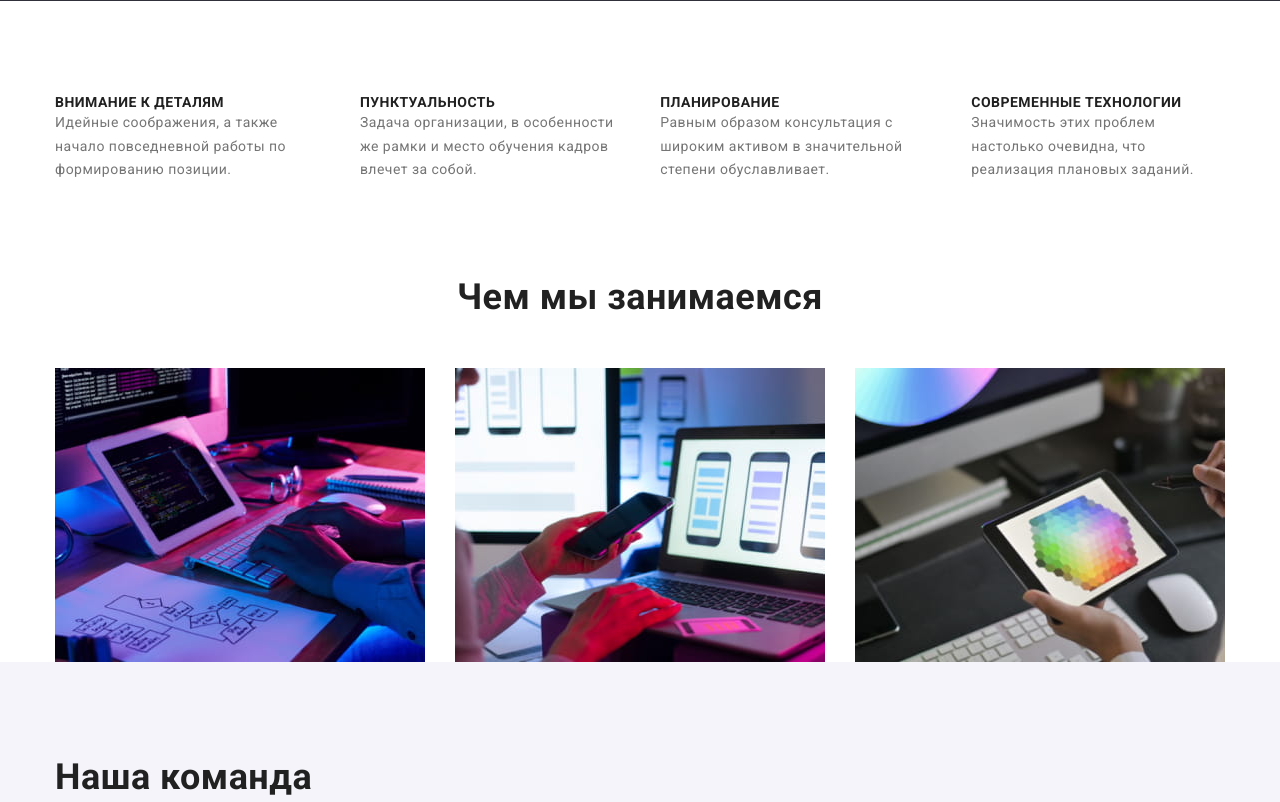
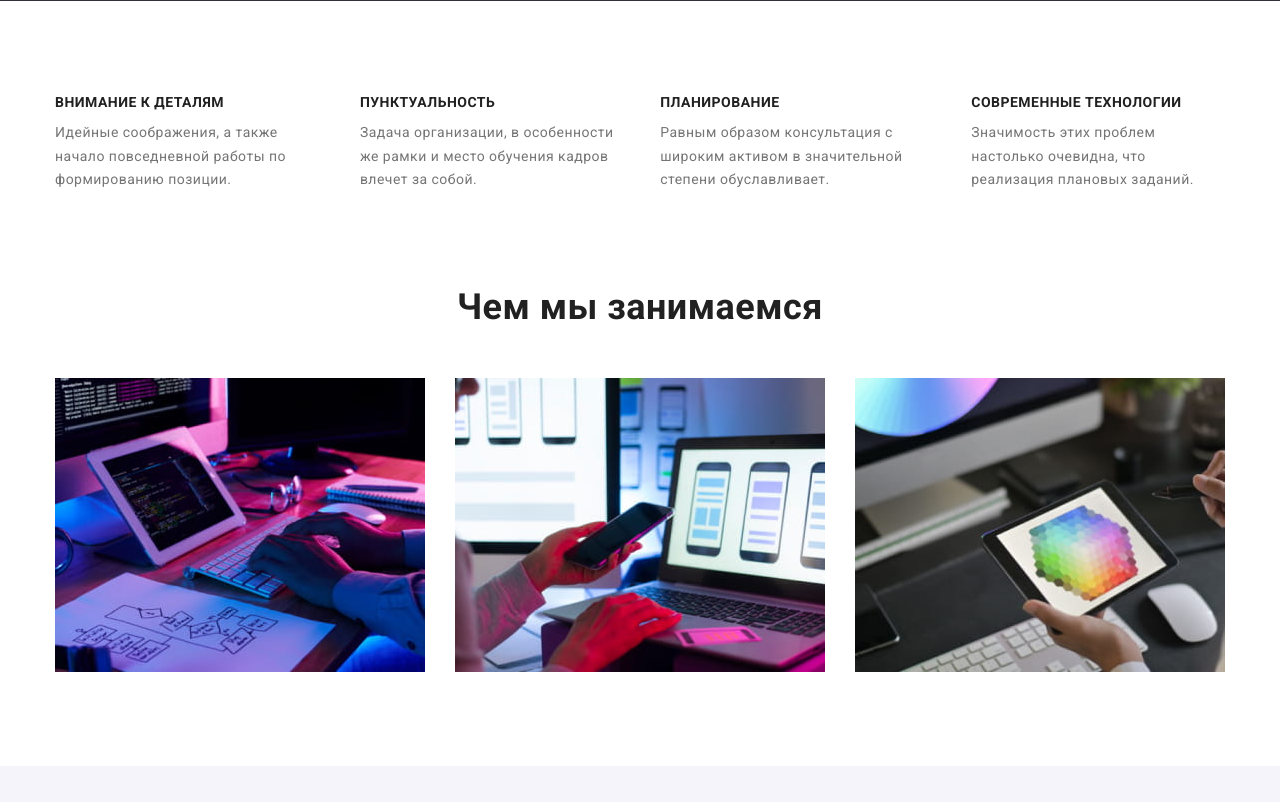
Before and after one commit to Maks-Budiukin/goit-markup-hw-03, a plain HTML site: page index.html in a window 1280 px wide. Shown: the part 680-1482 px from the top of the page. Drawn offline with nearby package versions, Linux system fonts and the light colour scheme.

Commit message:
completed hw3

```diff
--- a/css/styles.css
+++ b/css/styles.css
@@ -230,14 +230,16 @@ h1,h2,h3,h4,h5,h6,p,ul,ol {
 }
 
 .offer-list-text {
+    margin-top: 10px;
     font-size: 14px;
     line-height: 1.71;
     color: var(--secondary-text-color);
+
 }
 
 .duties {
     padding-top: 0px;
-    padding-bottom: 0px;
+
 }
 
 .duties-title {
@@ -290,7 +292,7 @@ h1,h2,h3,h4,h5,h6,p,ul,ol {
 .team-title {
     font-size: 36px;
     line-height: 1.17;
-    /* text-align: center; */
+    text-align: center;
 
 }
 
@@ -430,7 +432,7 @@ h1,h2,h3,h4,h5,h6,p,ul,ol {
 
 
 .portfolio-item {
-    flex-basis: 370px;
+    flex-basis: calc((100% - 60px) / 3);
 
     margin-left: 30px;
     margin-bottom: 30px;
```
